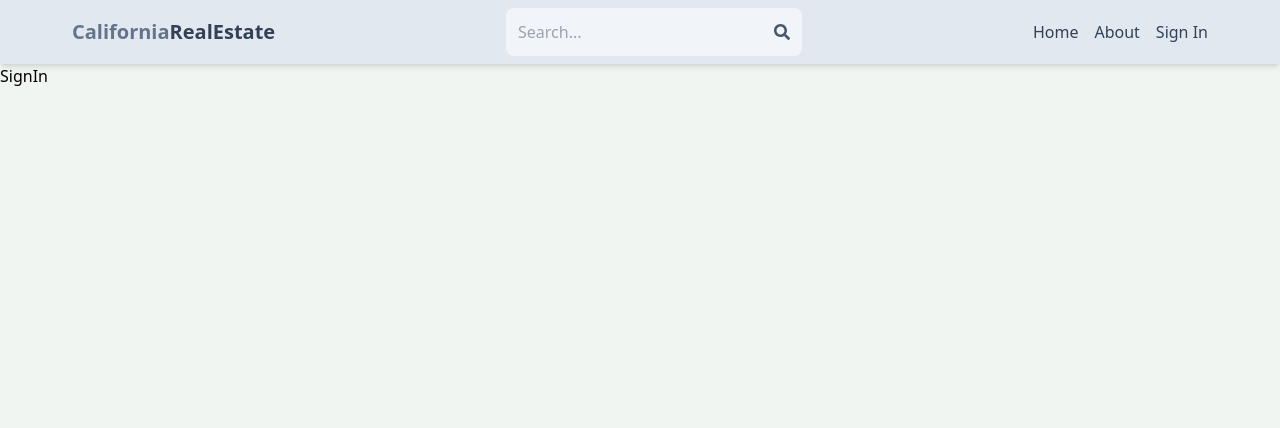
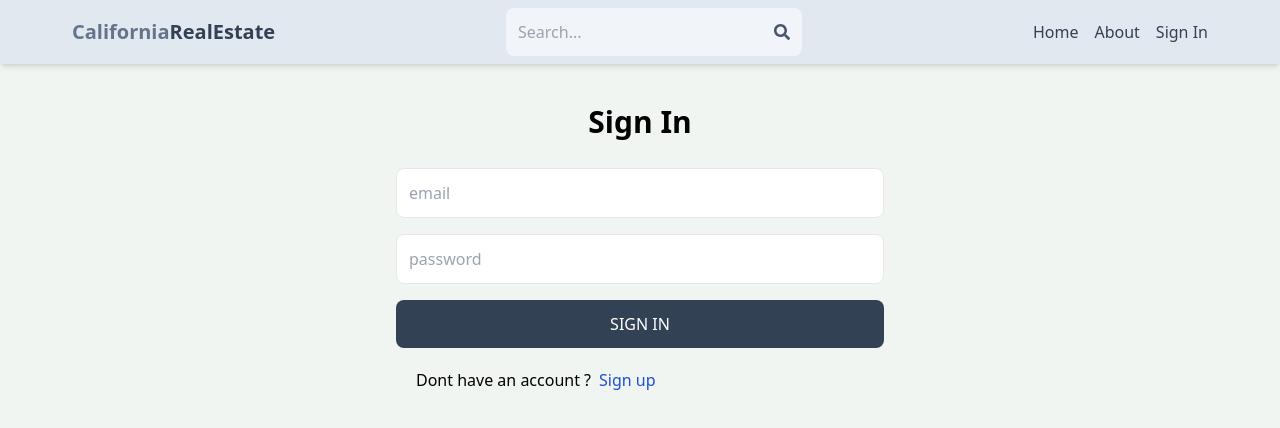
Before and after one commit to rashmiiyengar/mern-estate, a React (Create React App) app in the folder client/: page /signin in a window 1280 px wide. Shown: the top 428 px of the page. Built offline with nearby package versions, Linux system fonts and the light colour scheme.

Commit message:
complete signin page function

```diff
--- a/client/src/components/Header.js
+++ b/client/src/components/Header.js
@@ -36,7 +36,7 @@
               About
             </li>
           </Link>
-          <Link to="/sign-in">
+          <Link to="/signin">
             {" "}
             <li className="text-slate-700 hover:underline">Sign In</li>
           </Link>
--- a/client/src/pages/SignIn.js
+++ b/client/src/pages/SignIn.js
@@ -1,9 +1,75 @@
-import React from 'react'
+import React, { useState } from 'react'
+import {Link,useNavigate} from 'react-router-dom'
 
 const SignIn = () => {
+  const [formData,setFormData] = useState({});
+  const [error,setError]= useState(null);
+  const [loading,setLoading] =useState(null);
+
+  const navigate = useNavigate();
+
+  const handleChange =(e)=>{
+    setFormData({
+      ...formData,
+      [e.target.id]: e.target.value
+    });
+  }
+
+  const handleSubmit =async (e)=>{
+    e.preventDefault();
+    try {
+      setLoading(true);
+      const res = await fetch('/api/auth/signin',{
+        method:'POST',
+        headers:{
+          'Content-Type':"application/json",
+        },
+        body: JSON.stringify(formData),
+      });
+
+      const data = await res.json();
+      if(data.success===false){
+        setLoading(false);
+        setError(data.message);
+
+        return;
+      }
+      setLoading(false);
+      setError(null);
+      navigate('/')
+      console.log(data)
+    } catch (error) {
+      setLoading(false);
+      setError(error.message);
+    }
+  }
+
   return (
-    <div>SignIn</div>
+    <div className='p-3 max-w-lg mx-auto'>
+      <h1 className='text-3xl text-center font-semibold my-7'>
+        Sign In
+      </h1>
+      <form onSubmit={handleSubmit} className='flex flex-col gap-4 '>
+
+          <input type='email' placeholder='email' className='border p-3 rounded-lg' id='email' onChange={handleChange}>
+        </input>
+        <input type='password' placeholder='password' className='border p-3 rounded-lg' id='password' onChange={handleChange}>
+        </input>
+        <button disabled={loading} className='bg-slate-700 text-white p-3 rounded-lg uppercase hover:opacity-90 disabled:opacity-80'>
+        {loading? "Loading..." :"Sign In"}
+        </button>
+      </form>
+      <div className='flex gap-2 m-5'>
+        <p>Dont have an account ?</p>
+        <Link to={"/signup"}>
+          <span className='text-blue-700'>
+            Sign up
+          </span>
+        </Link>
+      </div>
+      {error && <p className='text-red-500 mt-5'>{error}</p>}
+    </div>
   )
 }
 
-export default SignIn
+export default SignIn;
```
